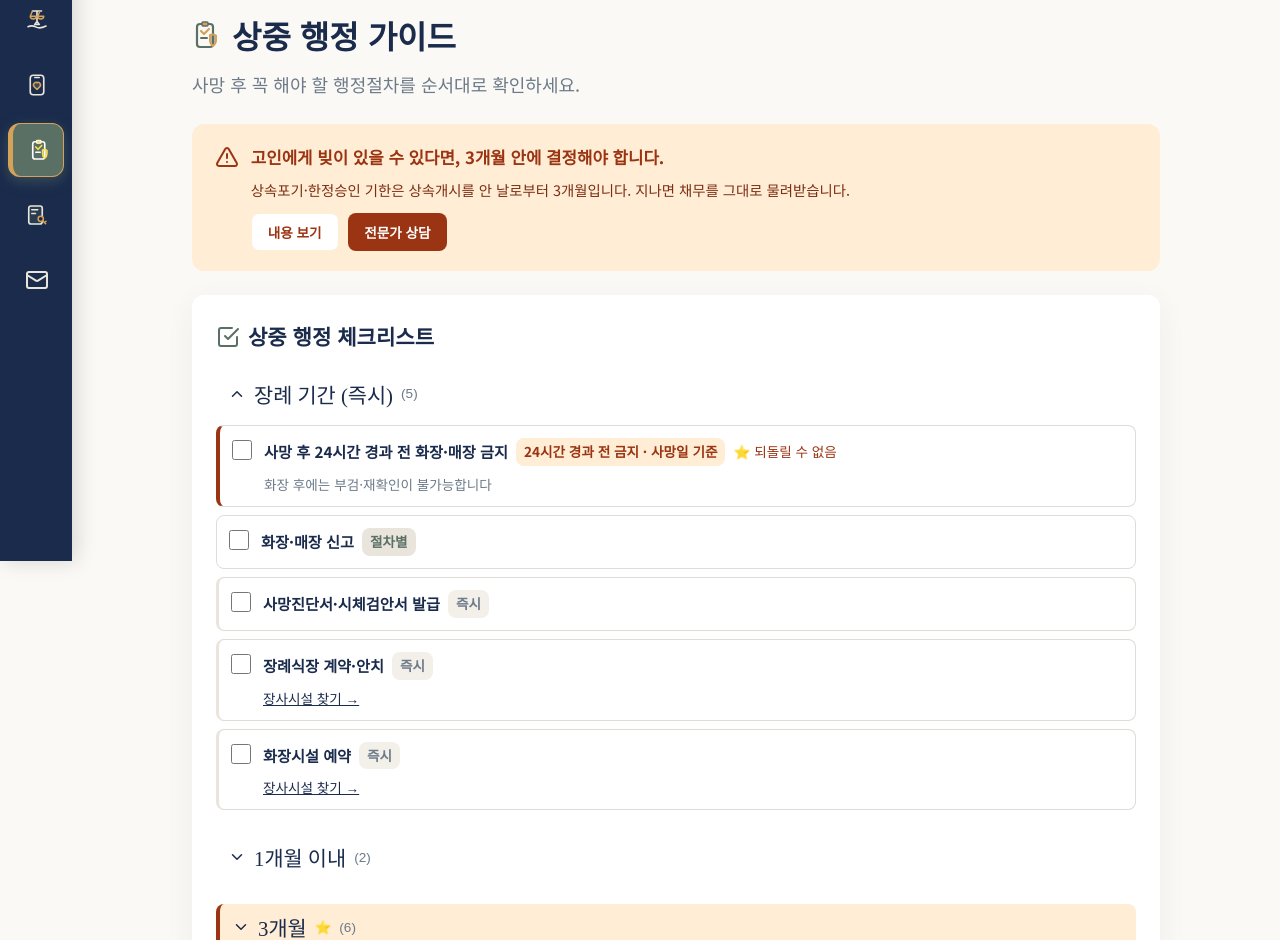
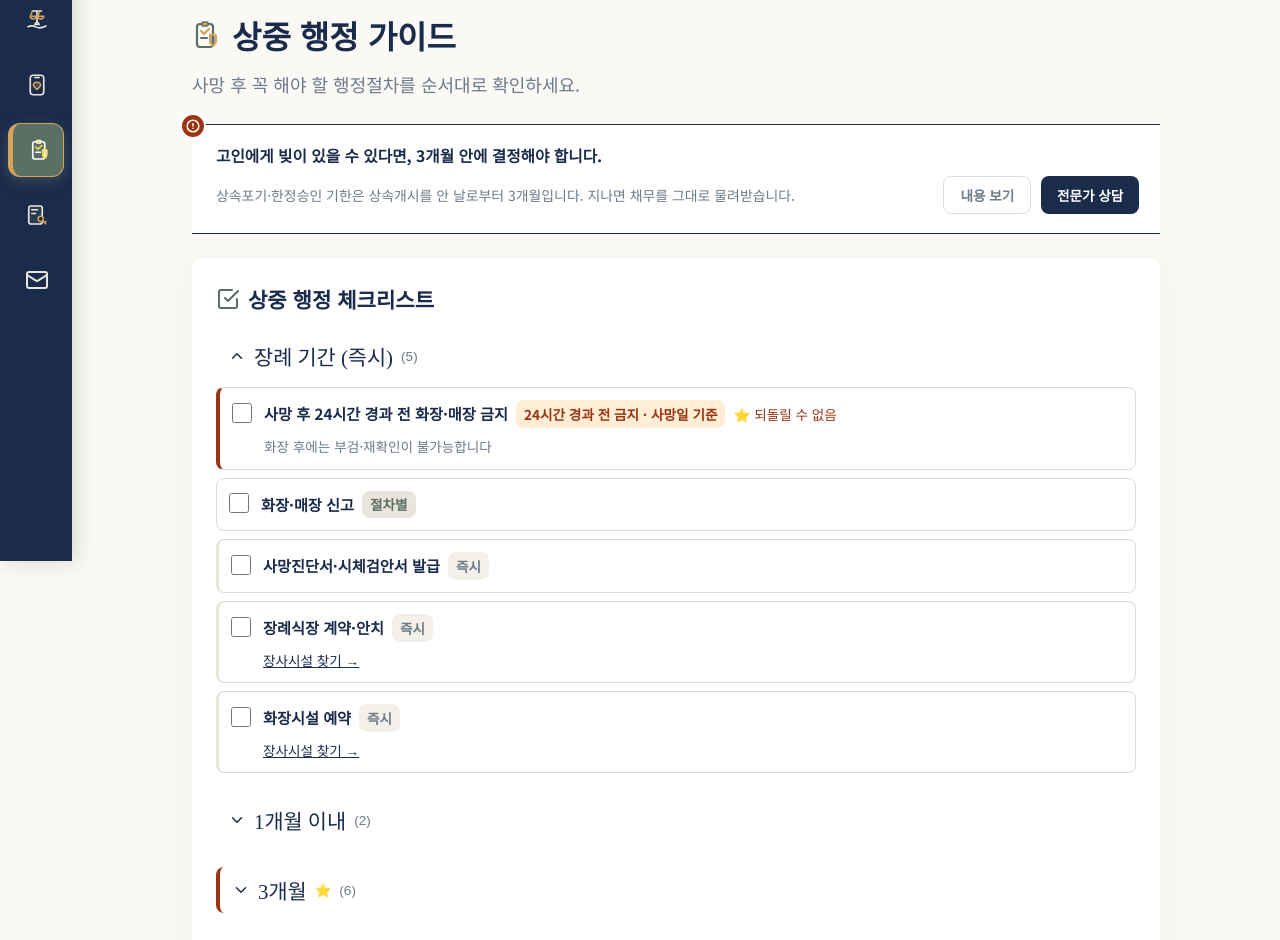
Before and after one commit to Hyunews/Eobom, a React (Vite) app in the folder eobom/frontend/: page /care-guide in a window 1280 px wide. Shown: the part 239-1179 px from the top of the page. Built offline with nearby package versions, Linux system fonts and the light colour scheme; no server answers; the HTML template or start-up script is replaced by a standard one; a web font is replaced by a local one.

Commit message:
careguide_alert박스수정

```diff
--- a/eobom/frontend/src/pages/CareGuidePage.tsx
+++ b/eobom/frontend/src/pages/CareGuidePage.tsx
@@ -1,5 +1,5 @@
 import React, { useState, useRef } from 'react';
-import { CheckSquare, ExternalLink, AlertTriangle, ChevronDown, ChevronUp } from 'lucide-react';
+import { CheckSquare, ExternalLink, AlertCircle, ChevronDown, ChevronUp } from 'lucide-react';
 import careGuideTasksData from '../mockData/careGuideTasks.json';
 import { ChecklistShieldIcon } from '../components/MenuIcons';
 
@@ -117,22 +117,28 @@ export const CareGuidePage: React.FC<CareGuidePageProps> = ({ setActiveTab }) =>
       </div>
 
       {/* §3.1 최상단 고정 배너 — 유족은 체크리스트를 끝까지 스크롤하지 않는다. 한 줄이라도
-          남으려면 최상단이어야 한다. */}
-      <div style={{ backgroundColor: 'var(--state-critical-bg)', border: '2px solid var(--state-critical-bg)', borderRadius: 'var(--r-md)', padding: '1.1rem 1.3rem', marginBottom: '1.5rem', display: 'flex', alignItems: 'flex-start', gap: '0.75rem' }}>
-        <AlertTriangle color="var(--state-critical-fg)" size={24} style={{ flexShrink: 0, marginTop: '0.1rem' }} />
-        <div style={{ flex: 1 }}>
-          <h3 style={{ color: 'var(--state-critical-fg)', fontSize: '1.05rem', margin: '0 0 0.4rem 0' }}>
+          남으려면 최상단이어야 한다.
+          2026-09-08 — 시안 A~F 중 "E. 미니멀 아웃라인"으로 교체(사용자 선택), 그 뒤 사용자
+          지시로 테두리만 리본형(시안 C형 — 위아래 가로줄만, 좌우·모서리 없음)으로 재수정.
+          면을 칠하지 않고 위아래 선만 두르고, 경고는 모서리에 걸친 작은 뱃지 하나가 담당한다 —
+          "소리치지 않지만 놓치지 않는" 쪽. */}
+      <div style={{ backgroundColor: 'var(--card-bg)', borderTop: '1.5px solid var(--primary-color)', borderBottom: '1.5px solid var(--primary-color)', padding: '1.15rem 1.3rem 1.15rem 1.5rem', marginBottom: '1.5rem', position: 'relative' }}>
+        <span style={{ position: 'absolute', top: '-12px', left: '-12px', width: '26px', height: '26px', borderRadius: 'var(--r-full)', backgroundColor: 'var(--state-critical-fg)', border: '2px solid var(--card-bg)', display: 'flex', alignItems: 'center', justifyContent: 'center' }}>
+          <AlertCircle color="#FFFFFF" size={14} strokeWidth={2.5} />
+        </span>
+        <h3 style={{ color: 'var(--text-main)', fontSize: '0.98rem', fontWeight: 700, margin: '0 0 0.4rem 0' }}>
           고인에게 빚이 있을 수 있다면, 3개월 안에 결정해야 합니다.
         </h3>
-          <p style={{ fontSize: '0.9rem', color: '#7C2D12', margin: '0 0 0.75rem 0', lineHeight: 1.6 }}>
+        <div style={{ display: 'flex', alignItems: 'center', justifyContent: 'space-between', gap: '1rem', flexWrap: 'wrap' }}>
+          <p style={{ fontSize: '0.87rem', color: 'var(--text-muted)', margin: 0, lineHeight: 1.6, flex: '1 1 320px' }}>
             상속포기·한정승인 기한은 상속개시를 안 날로부터 3개월입니다. 지나면 채무를 그대로 물려받습니다.
           </p>
-          <div style={{ display: 'flex', gap: '0.6rem', flexWrap: 'wrap' }}>
+          <div style={{ display: 'flex', gap: '0.6rem', flexShrink: 0 }}>
           <button
             type="button"
             onClick={() => inheritanceRef.current?.scrollIntoView({ behavior: 'smooth', block: 'start' })}
             className="btn"
-              style={{ backgroundColor: '#FFFFFF', color: 'var(--state-critical-fg)', border: '1px solid var(--state-critical-bg)', height: '38px', fontSize: '0.85rem', padding: '0 1rem' }}
+            style={{ background: 'none', color: 'var(--text-muted)', border: '1px solid var(--border-color)', height: '38px', fontSize: '0.85rem', padding: '0 1rem' }}
           >
             내용 보기
           </button>
@@ -140,7 +146,7 @@ export const CareGuidePage: React.FC<CareGuidePageProps> = ({ setActiveTab }) =>
             type="button"
             onClick={() => setActiveTab?.('counseling')}
             className="btn"
-              style={{ backgroundColor: 'var(--state-critical-fg)', color: '#FFFFFF', height: '38px', fontSize: '0.85rem', padding: '0 1rem' }}
+            style={{ backgroundColor: 'var(--primary-color)', color: '#FFFFFF', height: '38px', fontSize: '0.85rem', padding: '0 1rem' }}
           >
             전문가 상담
           </button>
@@ -178,10 +184,11 @@ export const CareGuidePage: React.FC<CareGuidePageProps> = ({ setActiveTab }) =>
 
           return (
             <div key={section.key} style={{ marginBottom: 'var(--sp-6)' }}>
-              {/* §8-8-2 — 구간 3 강조는 전체를 들여쓰지 않고 이 버튼 자체를 색 있는 띠로
-                  만든다(2026-09-08 재수정). borderLeft+paddingLeft를 섹션 전체에 걸면 위
-                  구간의 하위 항목처럼 보인다는 지적(들여쓰기 착시) — 버튼 폭 전체에 배경·좌측
-                  테두리를 줘서 "구간 하나가 강조됐다"로 읽히게 한다. */}
+              {/* §8-8-2 — 구간 3 강조는 전체를 들여쓰지 않고 이 버튼 자체에 좌측 테두리로
+                  만든다(2026-09-08 재수정 → 배경색은 사용자 지시로 제거, 테두리만 유지).
+                  borderLeft+paddingLeft를 섹션 전체에 걸면 위 구간의 하위 항목처럼 보인다는
+                  지적(들여쓰기 착시) — 버튼 폭 전체에 좌측 테두리를 줘서 "구간 하나가
+                  강조됐다"로 읽히게 한다. */}
               <button
                 type="button"
                 onClick={() => toggleSection(section.key)}
@@ -189,11 +196,9 @@ export const CareGuidePage: React.FC<CareGuidePageProps> = ({ setActiveTab }) =>
                 className="care-guide-section-toggle"
                 style={{
                   display: 'flex', alignItems: 'center', gap: 'var(--sp-2)', width: '100%',
-                  border: 'none', padding: 'var(--sp-2) var(--sp-3)', margin: '0 0 var(--sp-2) 0',
+                  background: 'none', border: 'none', padding: 'var(--sp-2) var(--sp-3)', margin: '0 0 var(--sp-2) 0',
                   cursor: 'pointer', textAlign: 'left', color: 'var(--primary-color)',
-                  ...(isMonth3
-                    ? { background: 'var(--state-critical-bg)', borderLeft: '4px solid var(--state-critical-fg)' }
-                    : { background: 'none' }),
+                  ...(isMonth3 ? { borderLeft: '4px solid var(--state-critical-fg)' } : {}),
                 }}
               >
                 {isOpen ? <ChevronUp size={18} /> : <ChevronDown size={18} />}
--- a/eobom/frontend/src/pages/ObituaryPage.tsx
+++ b/eobom/frontend/src/pages/ObituaryPage.tsx
@@ -470,10 +470,10 @@ export const ObituaryPage: React.FC<ObituaryPageProps> = ({ currentUser, onOpenL
     <div className="container" style={{ paddingBottom: '3rem' }}>
       <div style={{ marginBottom: '1.5rem' }}>
         <div style={{ display: 'inline-flex', alignItems: 'center', gap: '0.4rem', backgroundColor: 'var(--state-ok-bg)', color: 'var(--state-ok-fg)', padding: '0.3rem 0.8rem', borderRadius: 'var(--r-lg)', fontSize: '0.85rem', fontWeight: 700, marginBottom: '0.6rem' }}>
-          <MessageSquare size={18} color="var(--state-ok-fg)" /> 모바일 부고장
+          <MessageSquare size={18} color="var(--state-ok-fg)" /> 모바일 부고장 공유
         </div>
         <h1 className="page-title" style={{ color: 'var(--primary-color)', display: 'flex', alignItems: 'center', gap: '0.5rem', margin: 0 }}>
-          <MessageSquare color="var(--point-color)" size={32} /> {obituaryRef ? '내 부고장 관리' : '모바일 부고장 작성'}
+          <MessageSquare color="var(--point-color)" size={32} /> {obituaryRef ? '부고장 관리' : '모바일 부고장 작성'}
         </h1>
         <p style={{ color: 'var(--text-muted)', marginTop: '0.4rem' }}>
           {obituaryRef ? '입력한 내용은 즉시 부고장 페이지에 반영됩니다. 빈소·발인 등이 바뀌면 아래에서 고쳐주세요.' : '고인 성함, 상주, 빈소, 발인 일시만 입력하면 3분 안에 부고장을 만들 수 있습니다.'}
```
Also changed, not shown: 3 other files (tests, documents, lock files or other folders). Lines whose indentation alone changed are shown as unchanged.
